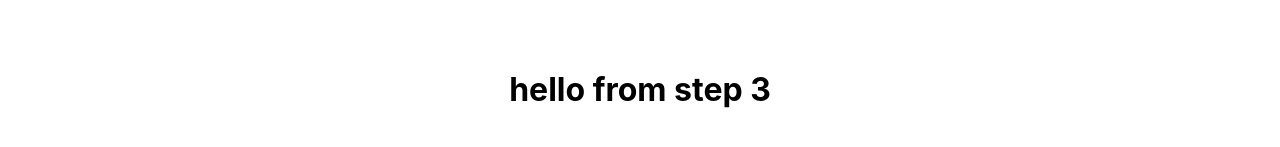
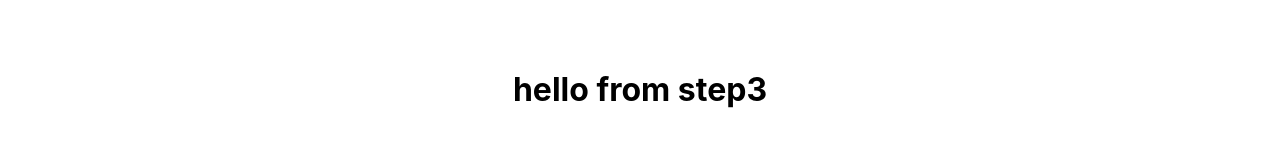
Before and after one commit to LuggaLugga/material_stepper, a React (Create React App) app: page / in a window 1280 px wide. Both pictures are taken after a click on the button "NEXT". Shown: the part 167-314 px from the top of the page. Built offline with nearby package versions, Linux system fonts and the light colour scheme.

Commit message:
console error fix

```diff
--- a/src/steps/Step2/Step2.js
+++ b/src/steps/Step2/Step2.js
@@ -1,4 +1,4 @@
-import React, {useContext} from "react";
+import React, {useContext, useEffect} from "react";
 
 import {MaterialStepperContext} from "../../MaterialStepper";
 
@@ -6,7 +6,9 @@ export default function Step2(props) {
 
     const {configurationData, setConfigurationData} = useContext(MaterialStepperContext);
 
-    setConfigurationData("hello from step2")
+    useEffect(() => {
+        setConfigurationData("hello from step2")
+    }, [])
 
     return (
         <h1>{configurationData}</h1>
--- a/src/steps/step1/Step1.js
+++ b/src/steps/step1/Step1.js
@@ -1,4 +1,4 @@
-import React, {useContext} from "react";
+import React, {useContext, useEffect} from "react";
 
 import {MaterialStepperContext} from "../../MaterialStepper";
 import {Button} from "@material-ui/core";
@@ -9,7 +9,10 @@ export default function Step1(props) {
 
     const {handleNext, handleBack, jumpToStep} = props;
 
-    setConfigurationData("hello from step1")
+    useEffect(() => {
+        setConfigurationData("hello from step1")
+    }, [])
+
 
     return (
         <React.Fragment>
--- a/src/steps/step3/Step3.js
+++ b/src/steps/step3/Step3.js
@@ -1,4 +1,4 @@
-import React, {useContext} from "react";
+import React, {useContext, useEffect} from "react";
 
 import {MaterialStepperContext} from "../../MaterialStepper";
 
@@ -6,7 +6,9 @@ export default function Step3(props) {
 
     const {configurationData, setConfigurationData} = useContext(MaterialStepperContext);
 
-    setConfigurationData("hello from step 3")
+    useEffect(() => {
+        setConfigurationData("hello from step3")
+    }, [])
 
     return (
         <h1>{configurationData}</h1>
```
